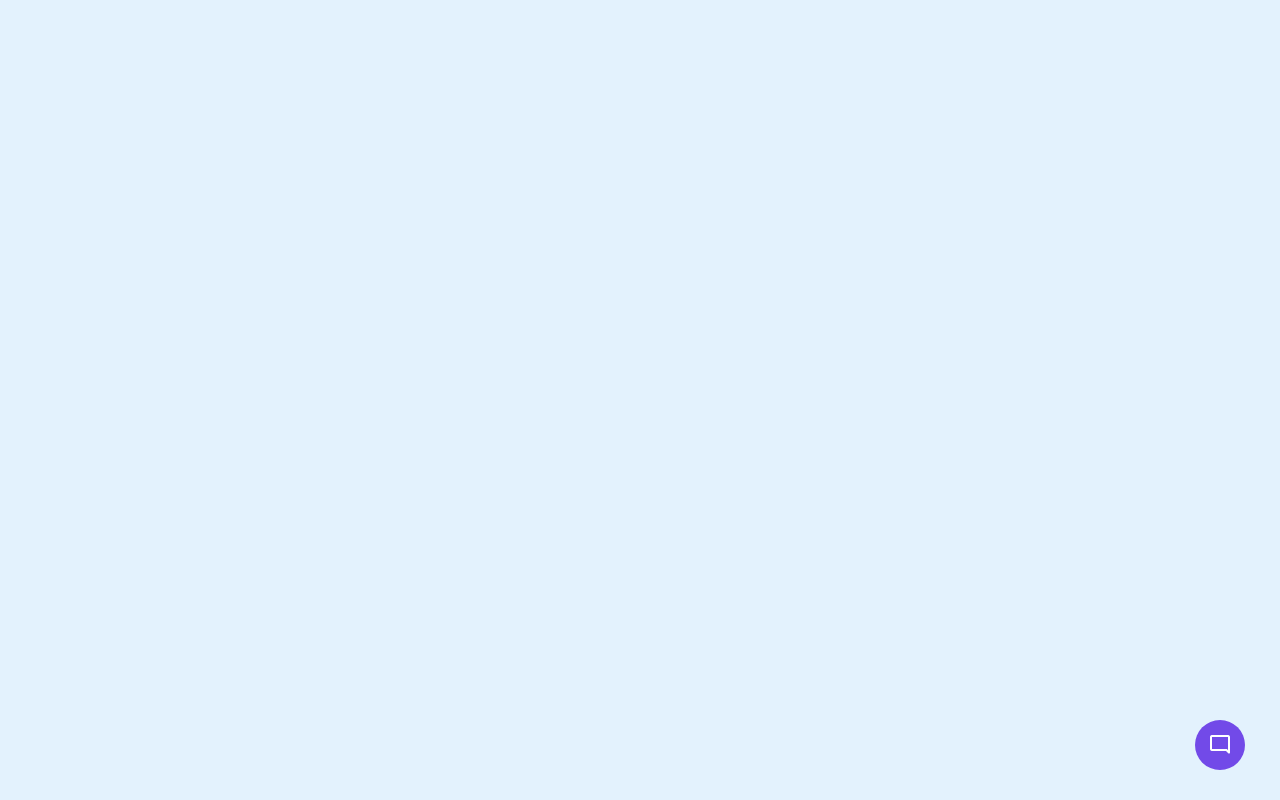
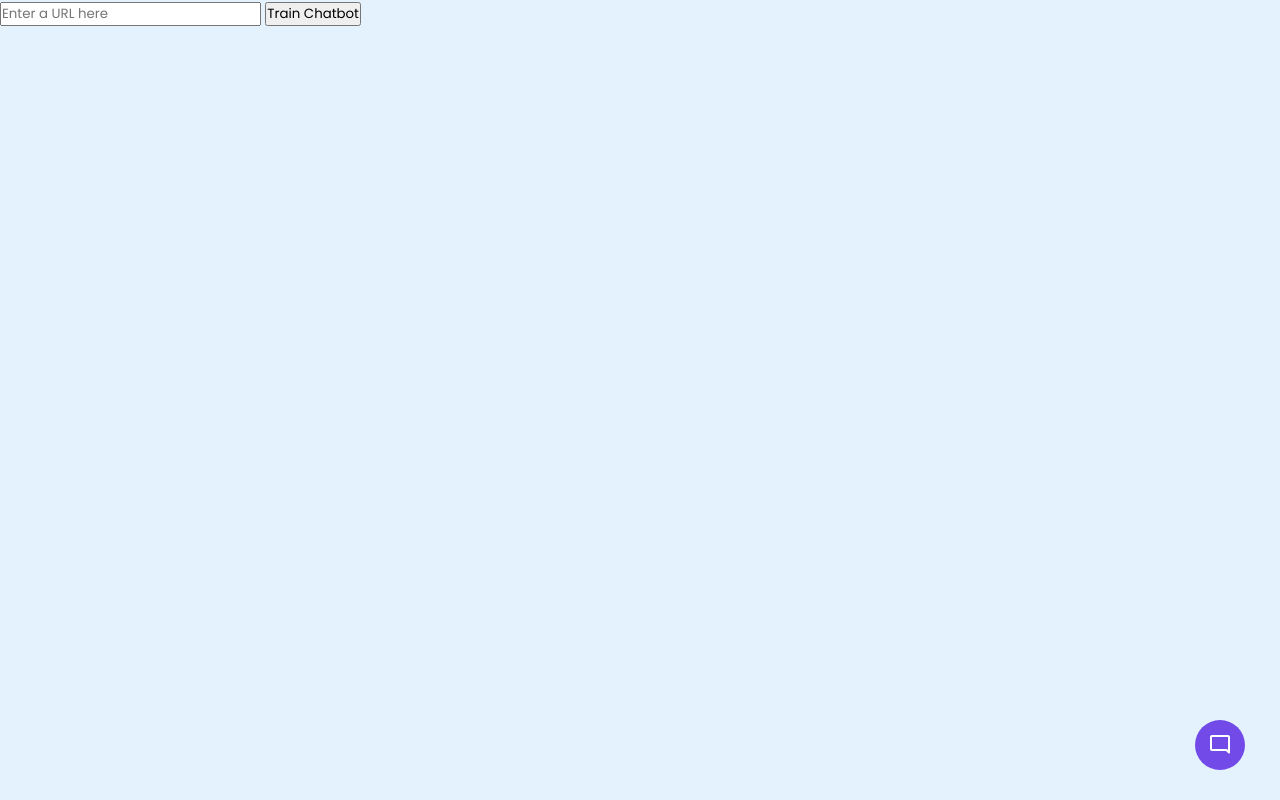
Before and after one commit to hughj095/Nodebot, a website: page public/index.html in a window 1280 px wide. Drawn offline with nearby package versions, Linux system fonts and the light colour scheme.

Commit message:
Update index.html

```diff
--- a/public/index.html
+++ b/public/index.html
@@ -11,6 +11,14 @@
     <script src="script.js" defer></script>
   </head>
   <body>
+
+    <!-- added for input URL box-->
+    <div class="container">
+        <input type="text" id="urlInput" placeholder="Enter a URL here">
+        <button id="trainButton">Train Chatbot</button>
+    </div>
+    <!-- end of new code -->
+
     <button class="chatbot-toggler">
       <span class="material-symbols-rounded">mode_comment</span>
       <span class="material-symbols-outlined">close</span>
```
